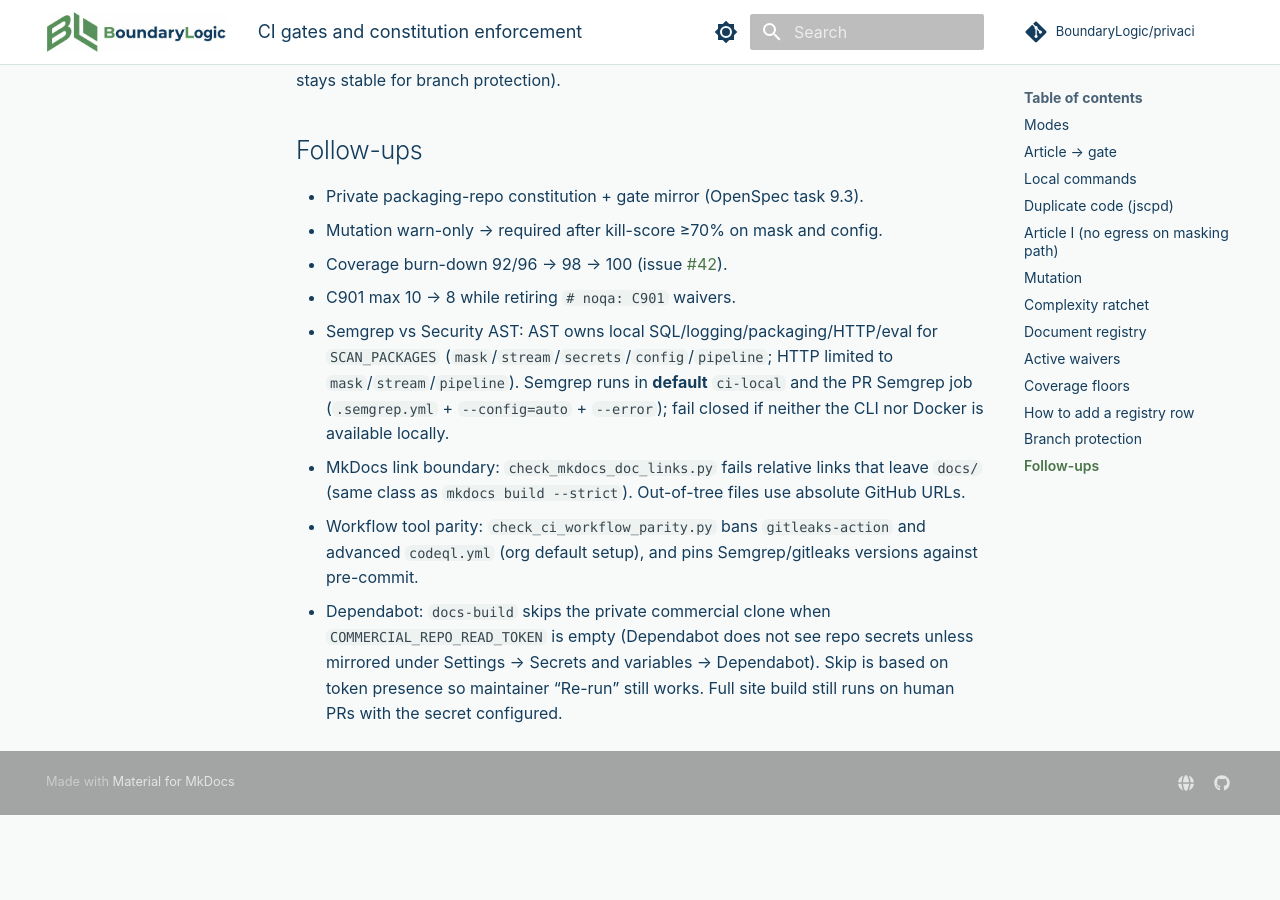
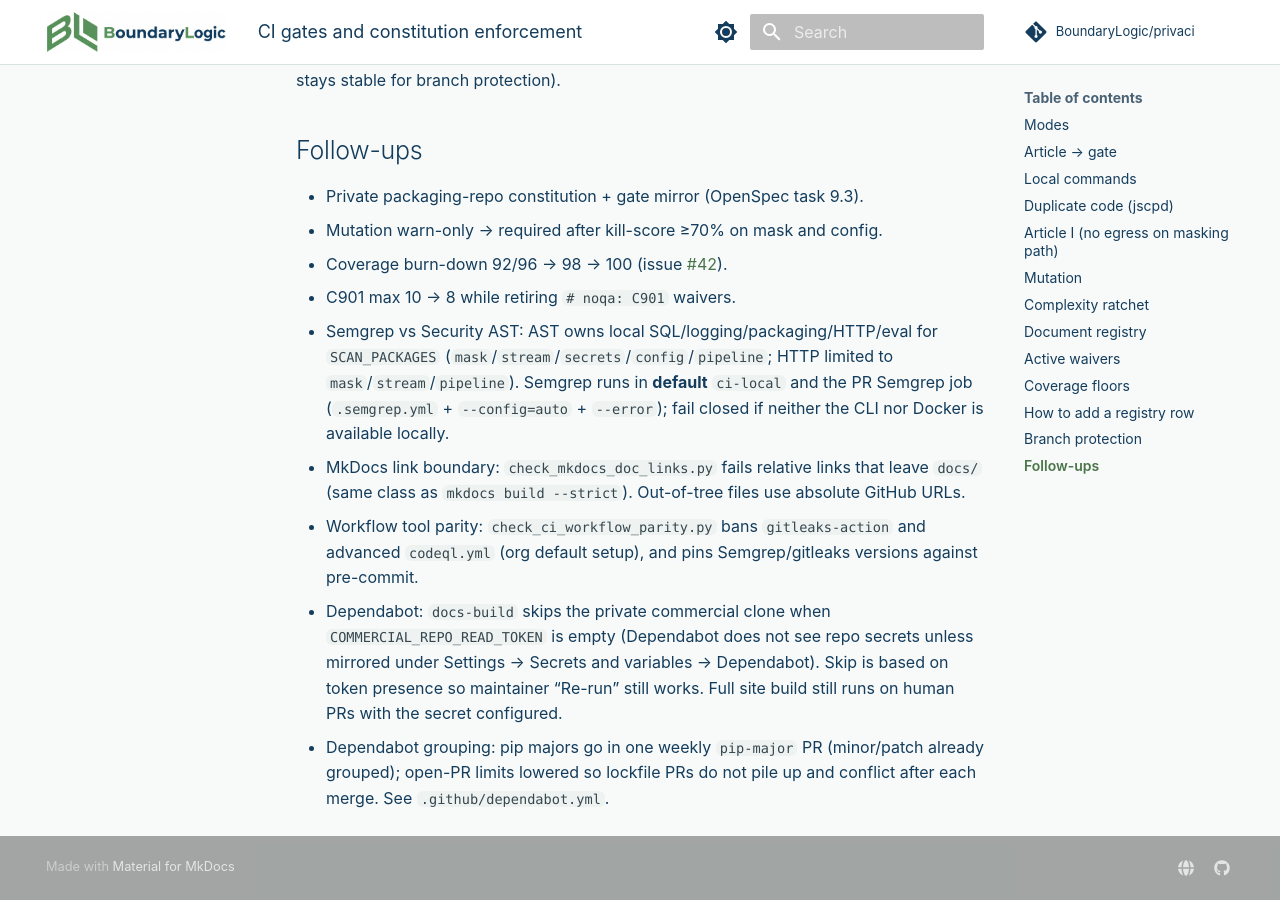
Before and after one commit to BoundaryLogic/privaci, an MkDocs documentation site: the page built from docs/ci-gates.md, in a window 1280 px wide and 900 px high, scrolled down 4492 px. Built offline with MkDocs 1.6.1 and Material for MkDocs 9.7.7, drawn with Linux system fonts in a browser that asks for light colours; comment, search, counter and statistics services are not loaded; before the commit the page ends 5307 px from its top, so only the background shows below that.

Commit message:
chore(dependabot): group pip majors into one weekly PR.
Ungrouped majors each opened a lockfile PR and conflicted after every merge.
Add a pip-major group alongside pip-minor-patch and lower open-PR limits.

```diff
--- a/docs/ci-gates.md
+++ b/docs/ci-gates.md
@@ -161,3 +161,6 @@ are unchanged so the check name stays stable for branch protection).
   unless mirrored under Settings → Secrets and variables → Dependabot). Skip is
   based on token presence so maintainer “Re-run” still works. Full site build
   still runs on human PRs with the secret configured.
+- Dependabot grouping: pip majors go in one weekly `pip-major` PR (minor/patch
+  already grouped); open-PR limits lowered so lockfile PRs do not pile up and
+  conflict after each merge. See `.github/dependabot.yml`.
```
Also changed, not shown: CHANGELOG.md (+6 -0 lines), 1 other file.
